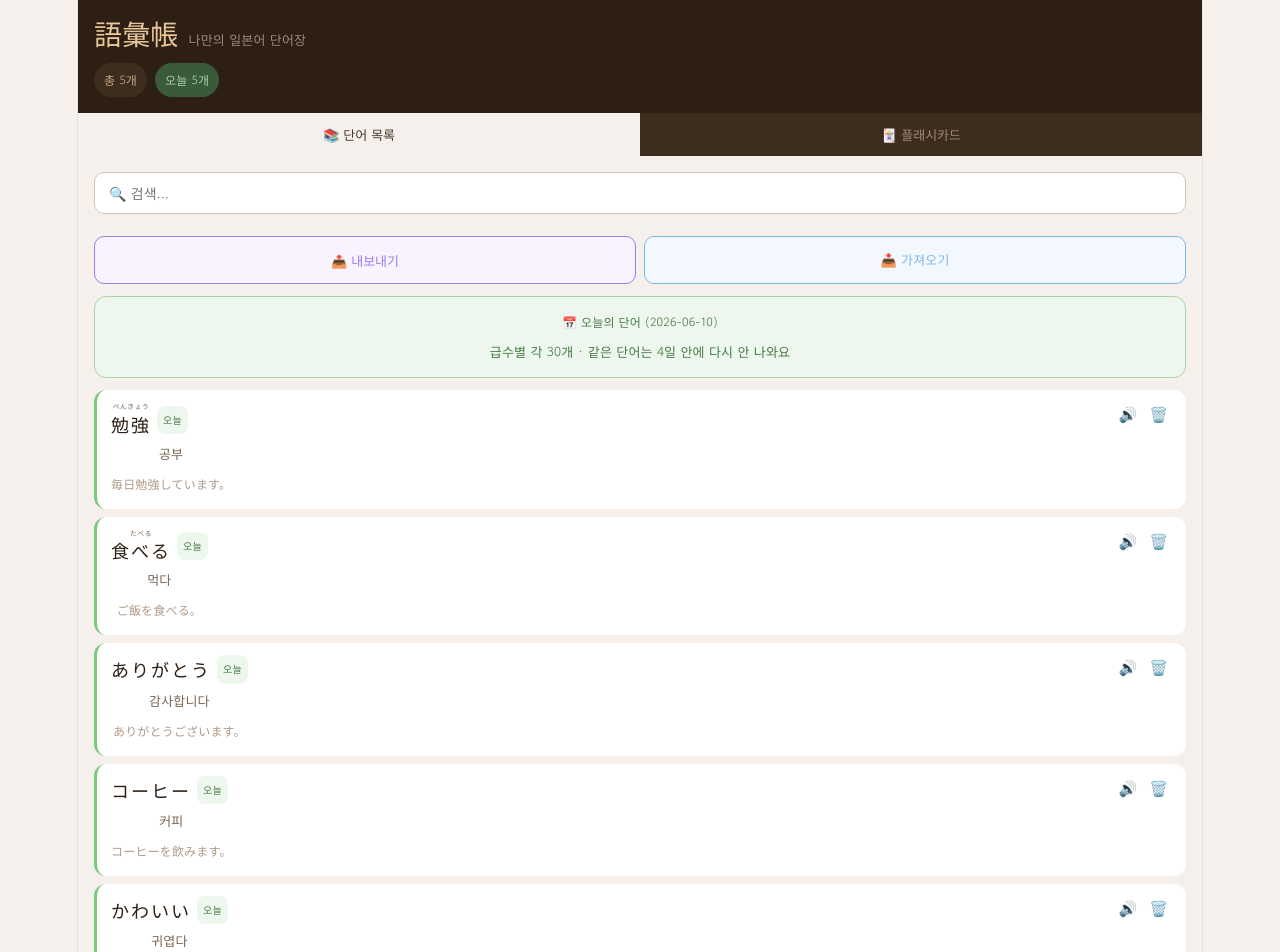
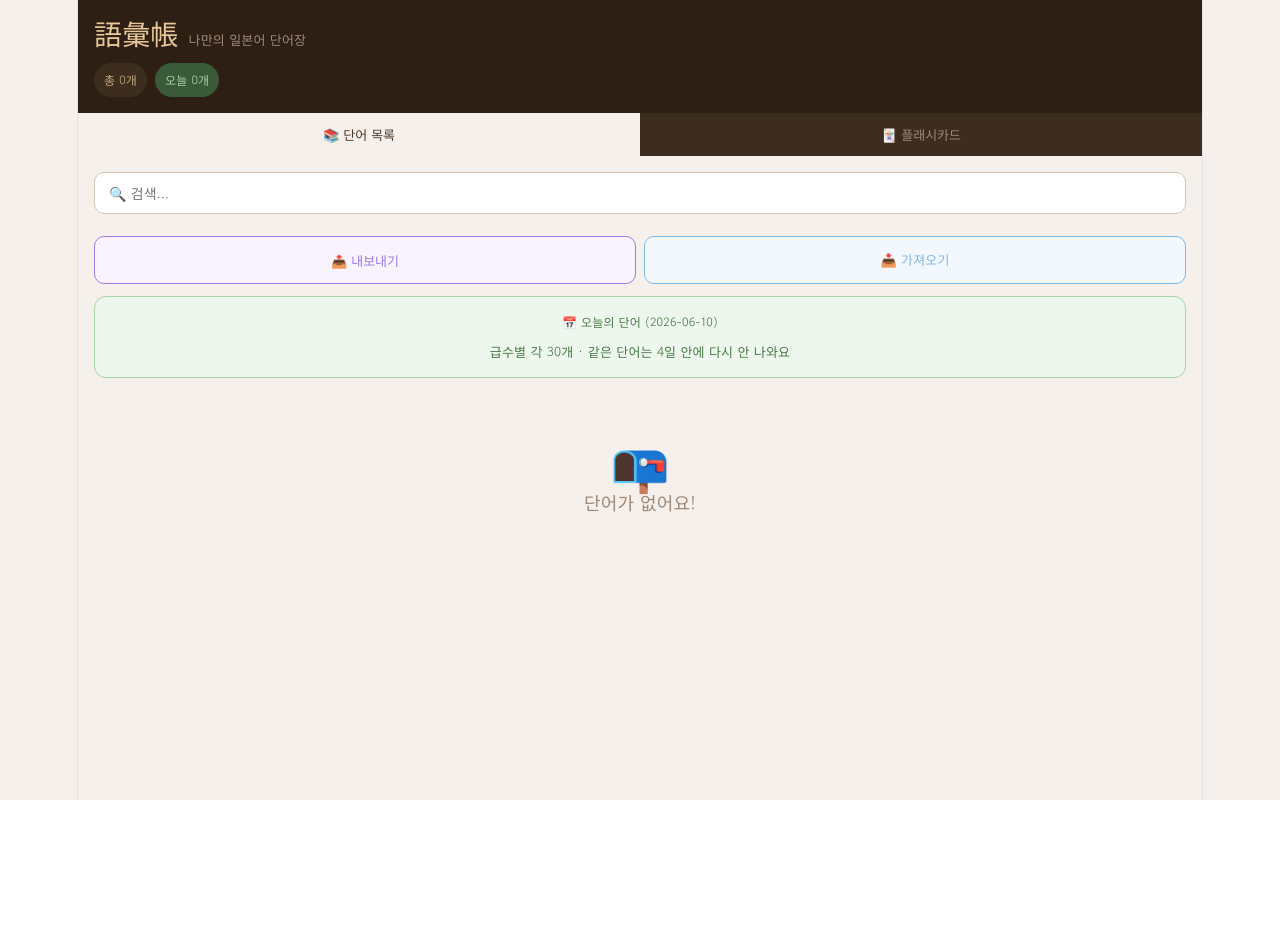
Before and after one commit to tmxpffk1725-rocky/japanese-vocab, a React (Vite) app: page / in a window 1280 px wide. Shown: the top 952 px of the page. After the commit the page ends 800 px from the top, so only its background shows below. Built offline with nearby package versions, Linux system fonts and the light colour scheme.

Commit message:
Update App.jsx

```diff
--- a/src/App.jsx
+++ b/src/App.jsx
@@ -7,14 +7,6 @@ const COOLDOWN_DAYS = 4;
 const DAILY_COUNT = 30;
 
 const LEVELS = ["전체", "N5", "N4", "N3", "N2", "N1"];
-
-const sampleWords = [
-  { id: 1, japanese: "勉強", reading: "べんきょう", korean: "공부", example: "毎日勉強しています。", wrong: 0 },
-  { id: 2, japanese: "食べる", reading: "たべる", korean: "먹다", example: "ご飯を食べる。", wrong: 0 },
-  { id: 3, japanese: "ありがとう", reading: "", korean: "감사합니다", example: "ありがとうございます。", wrong: 0 },
-  { id: 4, japanese: "コーヒー", reading: "", korean: "커피", example: "コーヒーを飲みます。", wrong: 0 },
-  { id: 5, japanese: "かわいい", reading: "", korean: "귀엽다", example: "かわいい猫ですね。", wrong: 0 },
-];
 
 function shuffle(arr) {
   return [...arr].sort(() => Math.random() - 0.5);
@@ -42,8 +34,8 @@ export default function App() {
   const [words, setWords] = useState(() => {
     try {
       const saved = localStorage.getItem(STORAGE_KEY);
-      return saved ? JSON.parse(saved) : sampleWords;
-    } catch { return sampleWords; }
+      return saved ? JSON.parse(saved) : [];
+    } catch { return []; }
   });
 
   const [dailyWordsMap, setDailyWordsMap] = useState({});
```
